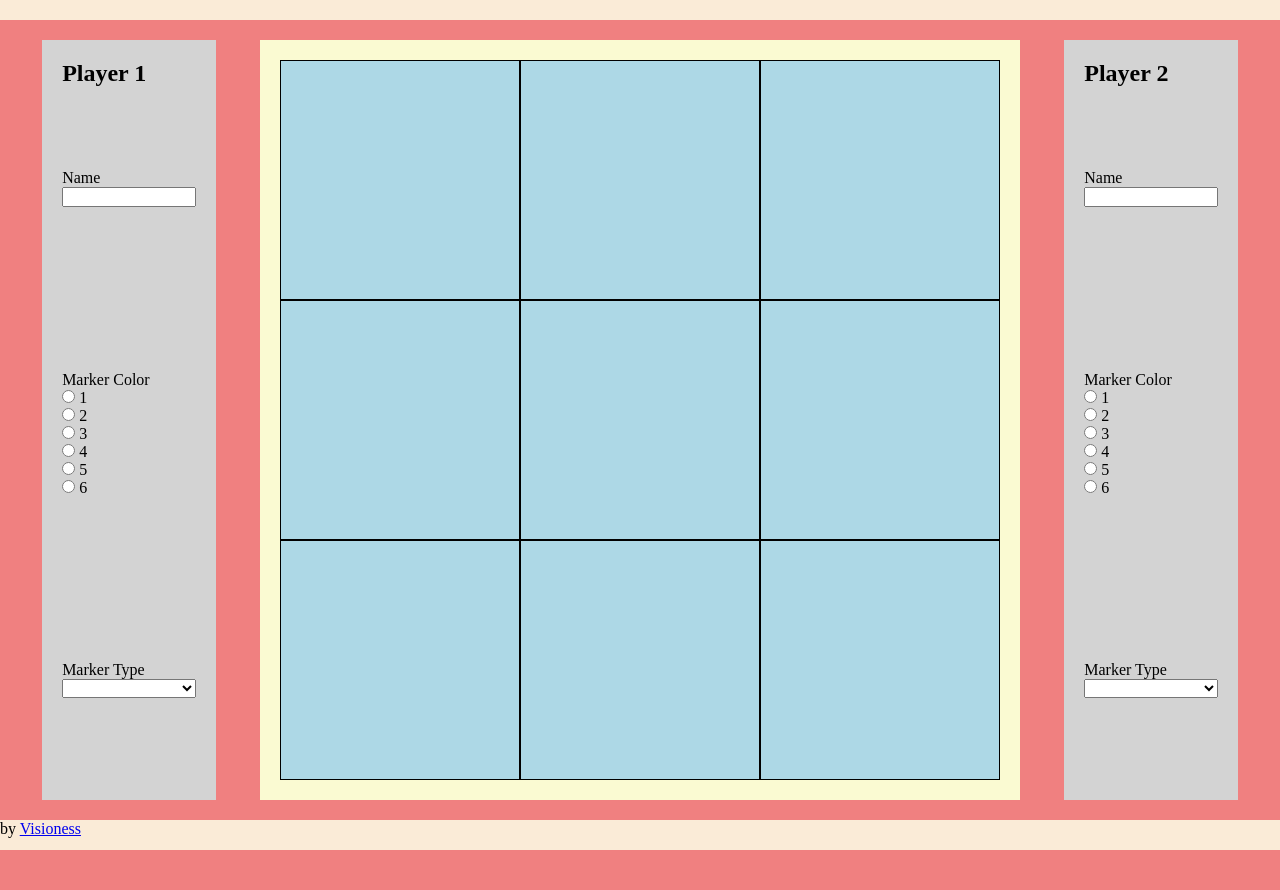
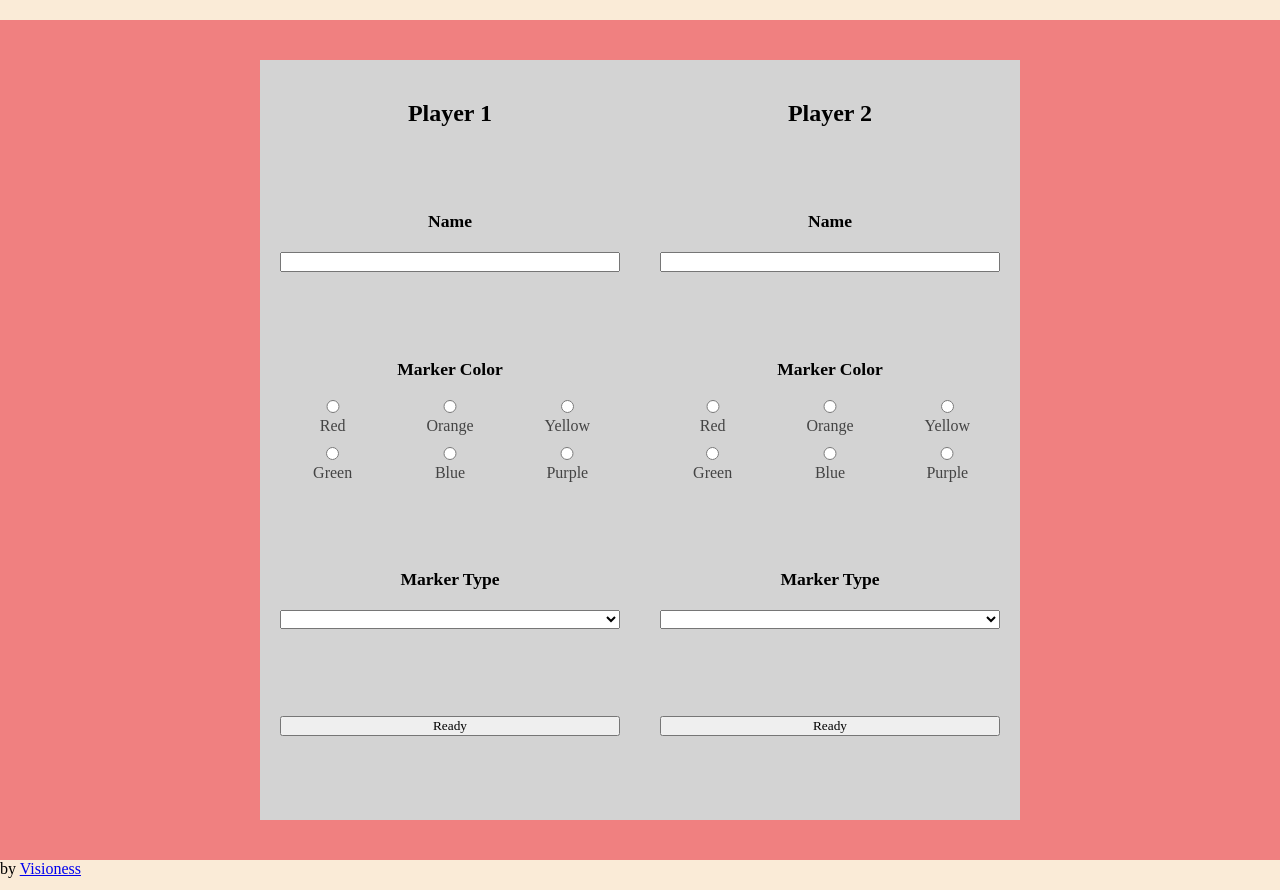
Before and after one commit to Visioness/tic-tac-toe, a plain HTML site: page index.html in a window 1280 px wide. Shown: the part 40-930 px from the top of the page. Before the commit the page ends 890 px from the top, so only its background shows below. Drawn offline with Linux system fonts and the light colour scheme.

Commit message:
Change design of player inputs

```diff
--- a/index.html
+++ b/index.html
@@ -16,45 +16,49 @@
     <div class="player-info" id="player-one">
       <h2>Player 1</h2>
 
+      <form class="player-form" id="form-one">
         <div class="input-container">
           <label for="player-name-one">Name</label>
-        <input type="text" name="player-name-one" id="player-name-one">
+          <input type="text" name="player-name" id="player-name-one">
         </div>
 
         <div class="input-container">
           <span>Marker Color</span>
           <div class="color-options" id="marker-color-one">
             <div class="option">
-            <input type="radio" name="marker-color-one" id="marker-color-one-1">
-            <label for="marker-color-one-1">1</label>
+              <input type="radio" name="marker-color" id="marker-color-one-red">
+              <label for="marker-color-one-red">Red</label>
             </div>
             <div class="option">
-            <input type="radio" name="marker-color-one" id="marker-color-one-2">
-            <label for="marker-color-one-2">2</label>
+              <input type="radio" name="marker-color" id="marker-color-one-orange">
+              <label for="marker-color-one-orange">Orange</label>
             </div>
             <div class="option">
-            <input type="radio" name="marker-color-one" id="marker-color-one-3">
-            <label for="marker-color-one-3">3</label>
+              <input type="radio" name="marker-color" id="marker-color-one-yellow">
+              <label for="marker-color-one-yellow">Yellow</label>
             </div>
             <div class="option">
-            <input type="radio" name="marker-color-one" id="marker-color-one-4">
-            <label for="marker-color-one-4">4</label>
+              <input type="radio" name="marker-color" id="marker-color-one-green">
+              <label for="marker-color-one-green">Green</label>
             </div>
             <div class="option">
-            <input type="radio" name="marker-color-one" id="marker-color-one-5">
-            <label for="marker-color-one-5">5</label>
+              <input type="radio" name="marker-color" id="marker-color-one-blue">
+              <label for="marker-color-one-blue">Blue</label>
             </div>
             <div class="option">
-            <input type="radio" name="marker-color-one" id="marker-color-one-6">
-            <label for="marker-color-one-6">6</label>
+              <input type="radio" name="marker-color" id="marker-color-one-purple">
+              <label for="marker-color-one-purple">Purple</label>
             </div>
           </div>
         </div>
 
         <div class="input-container">
           <label for="marker-type-one">Marker Type</label>
-        <select name="marker-type-one" id="marker-type-one"></select>
+          <select name="marker-type" id="marker-type-one"></select>
         </div>
+
+        <button type="submit">Ready</button>
+      </form>
     </div>
 
     <div class="gameboard">
@@ -63,45 +67,49 @@
     <div class="player-info" id="player-two">
       <h2>Player 2</h2>
 
+      <form class="player-form" id="form-two">
         <div class="input-container">
           <label for="player-name-two">Name</label>
-        <input type="text" name="player-name-two" id="player-name-two">
+          <input type="text" name="player-name" id="player-name-two">
         </div>
 
         <div class="input-container">
           <span>Marker Color</span>
           <div class="color-options" id="marker-color-two">
             <div class="option">
-            <input type="radio" name="marker-color-two" id="marker-color-two-1">
-            <label for="marker-color-two-1">1</label>
+              <input type="radio" name="marker-color" id="marker-color-two-red">
+              <label for="marker-color-two-red">Red</label>
             </div>
             <div class="option">
-            <input type="radio" name="marker-color-two" id="marker-color-two-2">
-            <label for="marker-color-two-2">2</label>
+              <input type="radio" name="marker-color" id="marker-color-two-orange">
+              <label for="marker-color-two-orange">Orange</label>
             </div>
             <div class="option">
-            <input type="radio" name="marker-color-two" id="marker-color-two-3">
-            <label for="marker-color-two-3">3</label>
+              <input type="radio" name="marker-color" id="marker-color-two-yellow">
+              <label for="marker-color-two-yellow">Yellow</label>
             </div>
             <div class="option">
-            <input type="radio" name="marker-color-two" id="marker-color-two-4">
-            <label for="marker-color-two-4">4</label>
+              <input type="radio" name="marker-color" id="marker-color-two-green">
+              <label for="marker-color-two-green">Green</label>
             </div>
             <div class="option">
-            <input type="radio" name="marker-color-two" id="marker-color-two-5">
-            <label for="marker-color-two-5">5</label>
+              <input type="radio" name="marker-color" id="marker-color-two-blue">
+              <label for="marker-color-two-blue">Blue</label>
             </div>
             <div class="option">
-            <input type="radio" name="marker-color-two" id="marker-color-two-6">
-            <label for="marker-color-two-6">6</label>
+              <input type="radio" name="marker-color" id="marker-color-two-purple">
+              <label for="marker-color-two-purple">Purple</label>
             </div>
           </div>
         </div>
 
         <div class="input-container">
           <label for="marker-type-two">Marker Type</label>
-        <select name="marker-type-two" id="marker-type-two"></select>
+          <select name="marker-type" id="marker-type-two"></select>
         </div>
+
+        <button type="submit">Ready</button>
+      </form>
     </div>
   </div>
 
--- a/script.js
+++ b/script.js
@@ -123,15 +123,15 @@ const game = (function() {
   return { play };
 })();
 
-/*
-game.play();
-*/
 const display = (function() {
   const gameboardElement = document.querySelector(".gameboard");
+  const playerOneForm = document.querySelector("#form-one");
+  const playerTwoForm = document.querySelector("#form-two");
 
   const initialize = () => {
     createBoard();
     listenCellClicks();
+    listenForms();
   }
 
   const createBoard = () => {
@@ -156,7 +156,33 @@ const display = (function() {
     })
   }
 
+  const listenForms = () => {
+    [playerOneForm, playerTwoForm].forEach(form => {
+      form.addEventListener("submit", (event) => {
+        event.preventDefault();
+        form.parentElement.classList.toggle("ready");
+        checkReady();
+      });
+    });
+  }
+
+  const checkReady = () => {
+    if ([playerOneForm, playerTwoForm].every(form => form.parentElement.classList.contains("ready"))) {
+      [playerOneForm, playerTwoForm].forEach(form => {
+        form.parentElement.classList.add("removed");
+        form.parentElement.classList.remove("ready");
+      });
+    } else {
+      [playerOneForm, playerTwoForm].forEach(form => {
+        form.parentElement.classList.remove("removed");
+      });
+    }
+  }
+
   return { initialize };
 })();
 
 display.initialize();
+/*
+game.play();
+*/
--- a/style.css
+++ b/style.css
@@ -14,6 +14,7 @@ body {
   background-color: lightcoral;
   display: grid;
   grid-template-rows: minmax(60px, 6%) 1fr minmax(30px, 4%);
+  overflow-x: hidden;
 }
 
 .header,
@@ -22,38 +23,92 @@ body {
 }
 
 .content {
-  padding: 20px;
+  padding: 40px 80px;
   display: grid;
-  grid-template-columns: minmax(120px, 14%) minmax(400px, 760px) minmax(120px, 14%);
-  grid-template-rows: minmax(400px, 760px);
-  justify-content: space-around;
+  grid-template-columns: 1fr minmax(256px, 380px) minmax(256px, 380px) 1fr;
+  grid-template-rows: minmax(512px, 760px);
   align-content: center;
 }
 
+.player-info {
+  padding: 40px 20px;
+  aspect-ratio: 1 / 2;
+  align-self: center;
+  z-index: 1;
+  text-align: center;
+  perspective: 1000px;
+  background-color: lightgray;
+
+  display: grid;
+  grid-template-rows: auto 1fr;
+  gap: 40px;
+}
+
 #player-one {
-  grid-column: 1;
-  background-color: lightgray;
+  grid-column: 2;
+  grid-row: 1;
+  transform-origin: left;
 }
 
 #player-two {
   grid-column: 3;
-  background-color: lightgray;
+  grid-row: 1;
+  transform-origin: right;
 }
 
-.player-info {
-  padding: 20px;
+.player-form {
   display: flex;
   flex-direction: column;
+  justify-content: space-around;
+}
+
+.player-info.ready {
+  /* READY STYLING FOR PLAYERS */
+  background-color: darkgreen;
+}
+
+#player-one.removed {
+  position: relative;
+  animation: close-left 5s linear forwards;
+}
+
+#player-two.removed {
+  position: relative;
+  animation: close-right 5s linear forwards;
 }
 
 .input-container {
   display: flex;
   flex-direction: column;
-  margin: auto 0;
+  gap: 20px;
+}
+
+.input-container > label,
+.input-container > span {
+  font-size: 1.1em;
+  font-weight: bold;
+}
+
+.color-options {
+  display: grid;
+  grid-template-columns: repeat(3, 1fr);
+  justify-items: center;
+  gap: 12px;
+}
+
+.option {
+  display: flex;
+  flex-direction: column;
+  gap: 4px;
+}
+
+.option > label {
+  color: #444;
 }
 
 .gameboard {
-  grid-column: 2;
+  grid-column: 2 / 4;
+  grid-row: 1;
   padding: 20px;
   display: grid;
   grid-template-columns: repeat(3, 1fr);
@@ -72,3 +127,43 @@ body {
   align-items: center;
   justify-content: center;
 }
+
+@keyframes close-left {
+  0% {
+  }
+
+  30% {
+    transform: rotateY(120deg) skewY(10deg);
+  }
+
+  60% {
+    transform: rotateY(240deg) skewY(-10deg);
+    z-index: -1;
+  }
+
+  100% {
+    transform: rotateY(360deg);
+    z-index: -1;
+    display: none;
+  }
+}
+
+@keyframes close-right {
+  0% {
+  }
+
+  30% {
+    transform: rotateY(120deg) skewY(-10deg);
+  }
+
+  60% {
+    transform: rotateY(240deg) skewY(10deg);
+    z-index: -1;
+  }
+
+  100% {
+    transform: rotateY(360deg);
+    z-index: -1;
+    display: none;
+  }
+}
```
Lines whose indentation alone changed are shown as unchanged.
